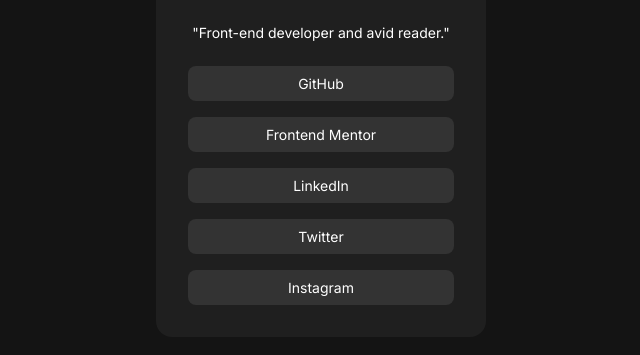
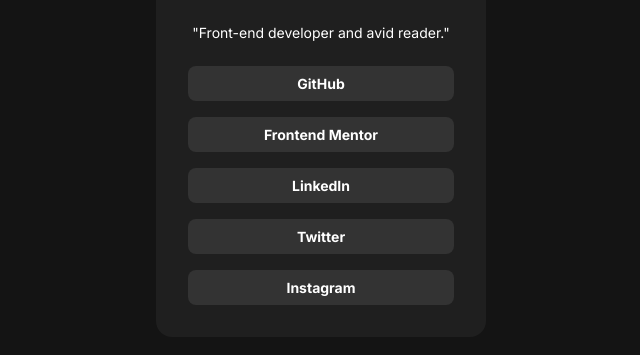
Before and after one commit to Towbee05/social_profile, a website: page index.html in a window 1280 px wide. Shown: the part 330-685 px from the top of the page, without its empty margins (319-959 px from the left). Drawn offline with Linux system fonts and the light colour scheme.

Commit message:
Social profile super bug fix

```diff
--- a/index.html
+++ b/index.html
@@ -25,27 +25,27 @@
             </section>
             <section class="text-white text-sm text-center mt-6 flex flex-col gap-4">
                 <article class="">
-                    <button class="bg-custom-grey w-[100%] p-2 rounded-lg hover:bg-custom-green cursor-pointer">
+                    <button class="bg-custom-grey w-[100%] p-2 font-bold rounded-lg hover:bg-custom-green cursor-pointer">
                         GitHub
                     </button>
                 </article>
                 <article class="">
-                    <button class="bg-custom-grey w-[100%] p-2 rounded-lg hover:bg-custom-green cursor-pointer">
+                    <button class="bg-custom-grey w-[100%] p-2 font-bold rounded-lg hover:bg-custom-green cursor-pointer">
                         Frontend Mentor
                     </button>
                 </article>
                 <article class="">
-                    <button class="bg-custom-grey w-[100%] p-2 rounded-lg hover:bg-custom-green cursor-pointer">
+                    <button class="bg-custom-grey w-[100%] p-2 font-bold rounded-lg hover:bg-custom-green cursor-pointer">
                         LinkedIn
                     </button>
                 </article>
                 <article class="">
-                    <button class="bg-custom-grey w-[100%] p-2 rounded-lg hover:bg-custom-green cursor-pointer">
+                    <button class="bg-custom-grey w-[100%] p-2 font-bold rounded-lg hover:bg-custom-green cursor-pointer">
                         Twitter
                     </button>
                 </article>
                 <article class="">
-                    <button class="bg-custom-grey w-[100%] p-2 rounded-lg hover:bg-custom-green cursor-pointer">
+                    <button class="bg-custom-grey w-[100%] p-2 font-bold rounded-lg hover:bg-custom-green cursor-pointer">
                         Instagram
                     </button>
                 </article>
```
